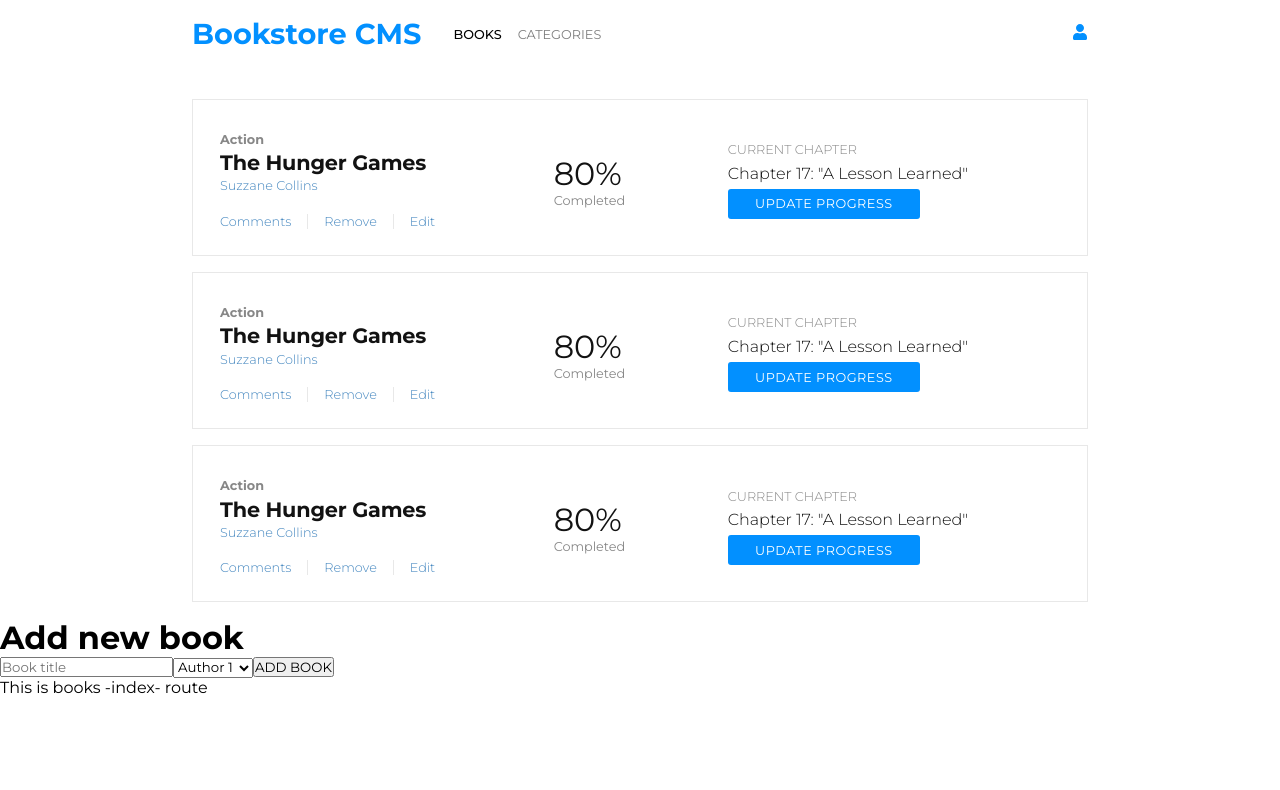
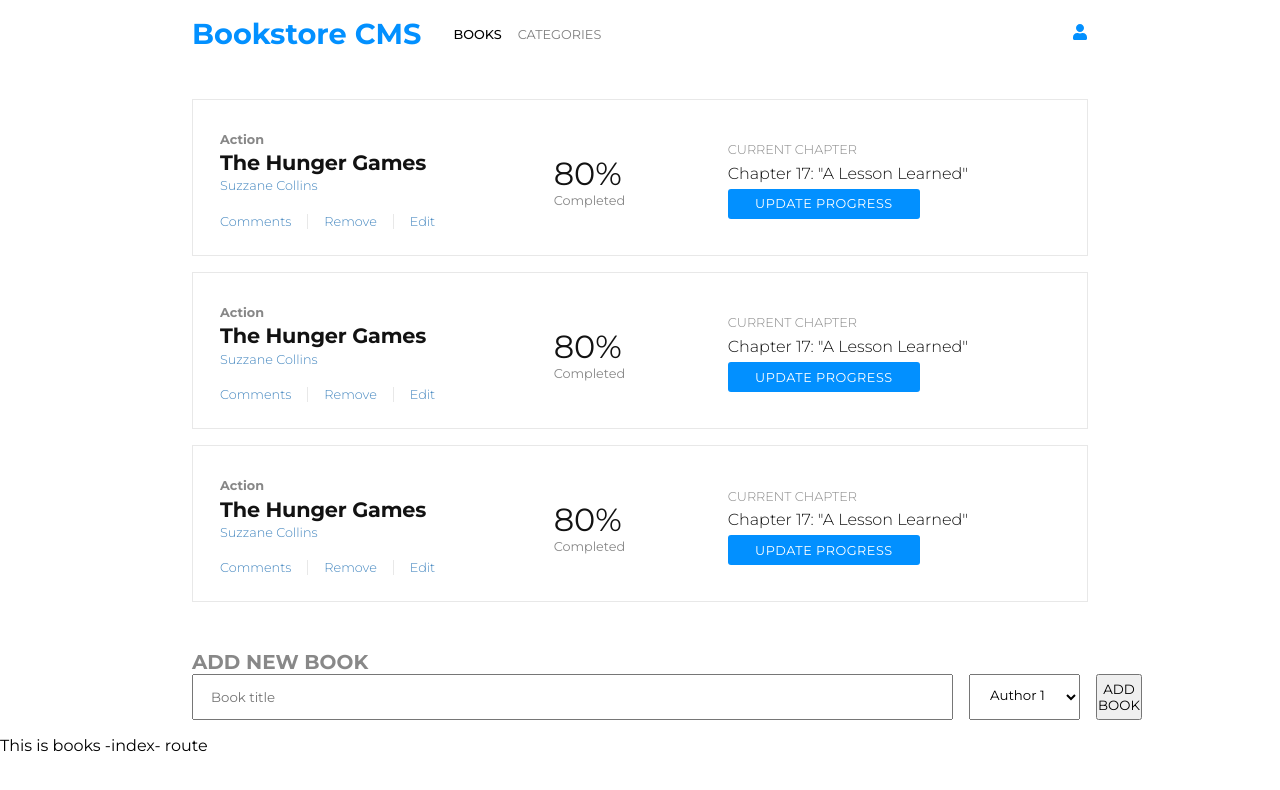
Before and after one commit to kwesiObuobi/bookstore, a React (Create React App) app: page / in a window 1280 px wide. Shown: the top 790 px of the page. Built offline with nearby package versions, Linux system fonts and the light colour scheme.

Commit message:
Add styling for AddBook component

```diff
--- a/src/components/AddBook.js
+++ b/src/components/AddBook.js
@@ -5,7 +5,7 @@
   <div className="add-book-container">
     <h1 className="add-book-header">Add new book</h1>
     <form action="#">
-      <input type="text" placeholder="Book title" required />
+      <input type="text" placeholder="Book title" className="add-book-input" required />
       <select name="new-author" id="new-author">
         <option value="author-1">Author 1</option>
         <option value="author-2">Author 2</option>
--- a/src/styles/addBook.css
+++ b/src/styles/addBook.css
@@ -0,0 +1,25 @@
+.add-book-container {
+  width: var(--container-lg);
+  margin: 2rem auto 1rem;
+}
+
+.add-book-header {
+  color: #888;
+  font-weight: bold;
+  font-size: 1.25rem;
+  text-transform: uppercase;
+}
+
+.add-book-container form {
+  display: flex;
+  width: 100%;
+  gap: 1rem;
+}
+
+.add-book-input {
+  padding: 0.813rem 35.688rem 0.813rem 1.063rem;
+}
+
+#new-author {
+  padding: 0.375rem 0.938rem 0.563rem 1rem;
+}
```
